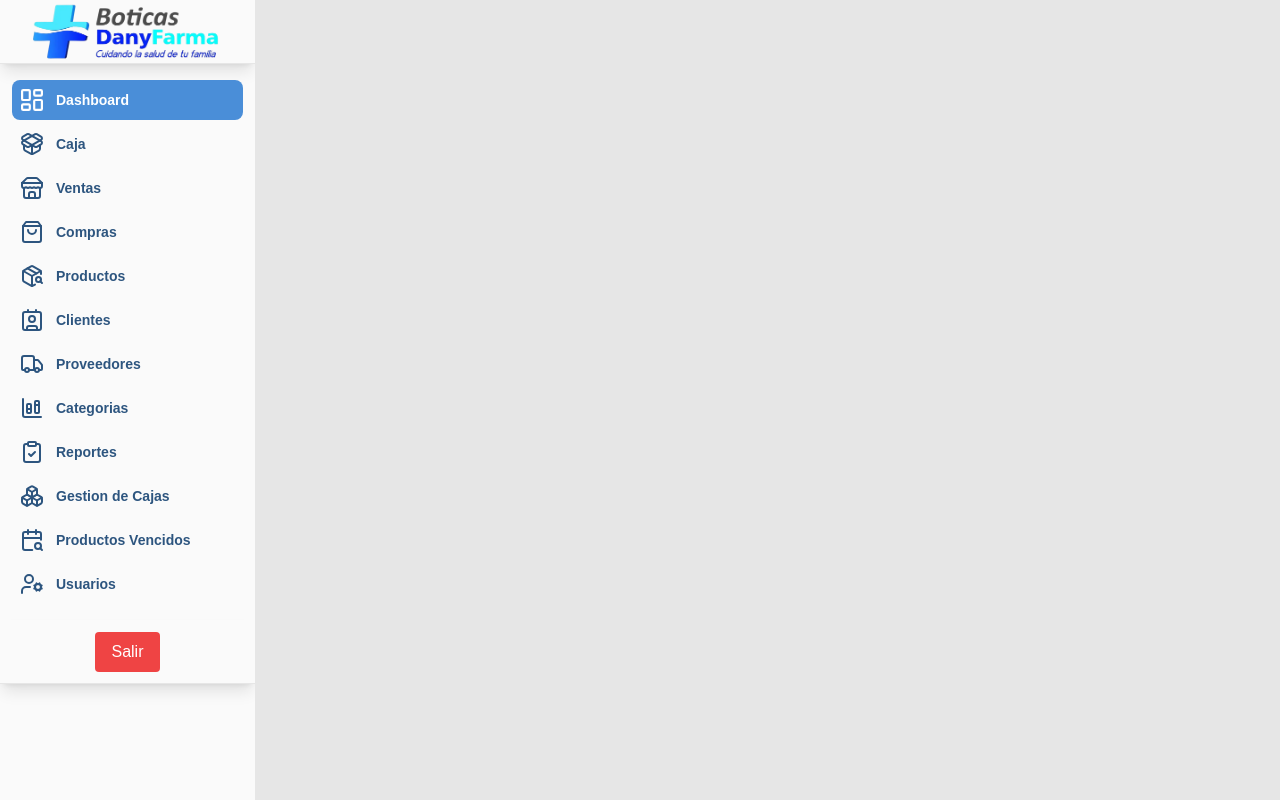
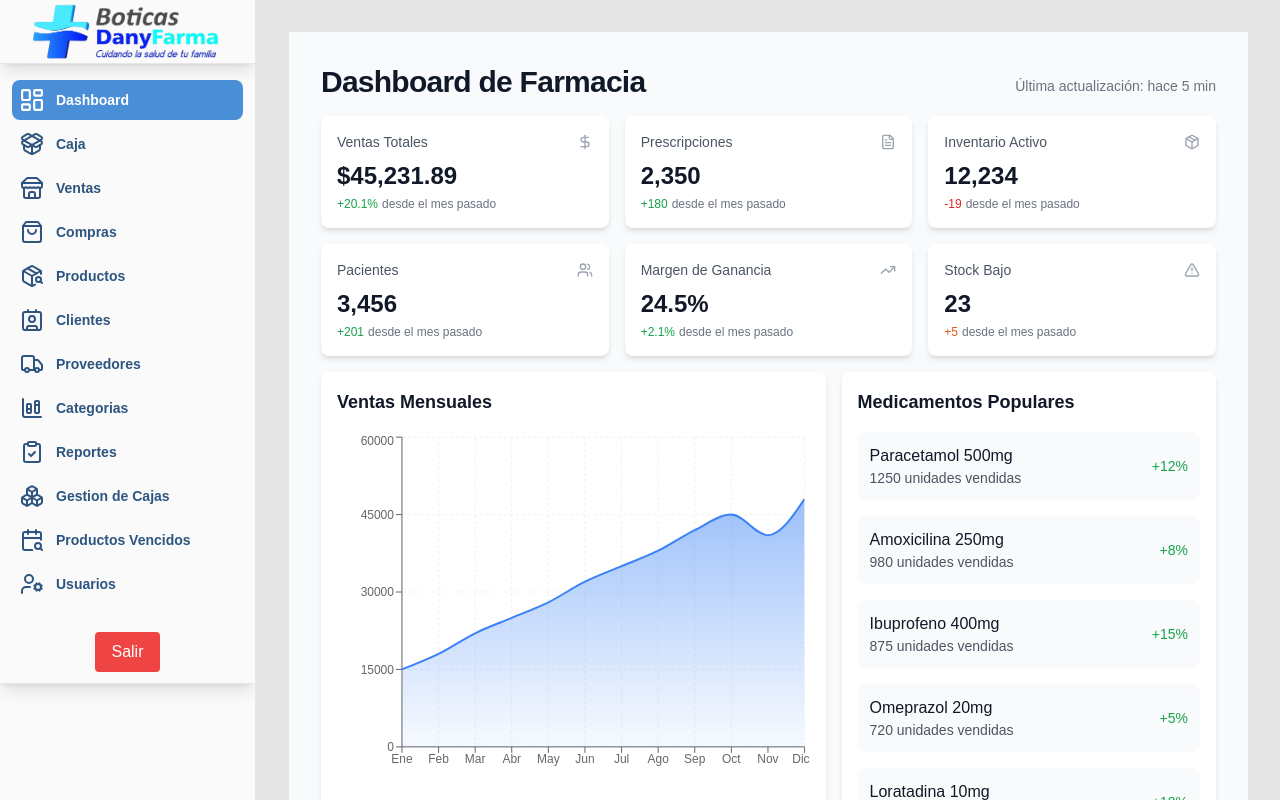
Before and after one commit to VikusS3/sistema-farmacia, a Next.js app in the folder frontend/: page /dashboard in a window 1280 px wide. Built offline with nearby package versions, Linux system fonts and the light colour scheme; sample sign-in values are in the browser's storage.

Commit message:
implementacion de rechartjs para las estadisticas

```diff
--- /dev/null
+++ b/frontend/app/components/dashboard/MetricasCard.tsx
@@ -0,0 +1,41 @@
+import React from "react";
+
+import { LucideIcon } from "lucide-react";
+
+interface MetricasCardProps {
+  title: string;
+  value: string;
+  change: string;
+  changeType: "positive" | "negative" | "warning";
+  icon: LucideIcon;
+}
+
+export const MetricasCard: React.FC<MetricasCardProps> = ({
+  title,
+  value,
+  change,
+  changeType,
+  icon: Icon,
+}) => {
+  const changeColorClass = {
+    positive: "text-green-600",
+    negative: "text-red-600",
+    warning: "text-orange-600",
+  }[changeType];
+
+  return (
+    <div className="bg-white rounded-lg shadow-md p-4">
+      <div className="flex items-center justify-between">
+        <h5 className="text-sm font-medium text-gray-600">{title}</h5>
+        <Icon className="h-4 w-4 text-gray-400" />
+      </div>
+      <div className="mt-2">
+        <div className="text-2xl font-bold text-gray-900">{value}</div>
+        <p className={`text-xs ${changeColorClass} flex items-center mt-1`}>
+          {change}
+          <span className="text-gray-500 ml-1">desde el mes pasado</span>
+        </p>
+      </div>
+    </div>
+  );
+};
--- /dev/null
+++ b/frontend/app/components/dashboard/PopularMedications.tsx
@@ -0,0 +1,34 @@
+import React from "react";
+
+const medications = [
+  { name: "Paracetamol 500mg", sales: 1250, change: "+12%" },
+  { name: "Amoxicilina 250mg", sales: 980, change: "+8%" },
+  { name: "Ibuprofeno 400mg", sales: 875, change: "+15%" },
+  { name: "Omeprazol 20mg", sales: 720, change: "+5%" },
+  { name: "Loratadina 10mg", sales: 650, change: "+18%" },
+];
+
+export const PopularMedications = () => {
+  return (
+    <div className="space-y-4">
+      {medications.map((med, index) => (
+        <div
+          key={index}
+          className="flex items-center justify-between p-3 rounded-lg bg-gray-50 hover:bg-gray-100 transition-colors"
+        >
+          <div className="flex-1">
+            <p className="font-medium text-gray-900">{med.name}</p>
+            <p className="text-sm text-gray-600">
+              {med.sales} unidades vendidas
+            </p>
+          </div>
+          <div className="text-right">
+            <span className="text-sm font-medium text-green-600">
+              {med.change}
+            </span>
+          </div>
+        </div>
+      ))}
+    </div>
+  );
+};
--- /dev/null
+++ b/frontend/app/components/dashboard/VentasChart.tsx
@@ -0,0 +1,59 @@
+import React from "react";
+import {
+  Area,
+  AreaChart,
+  ResponsiveContainer,
+  XAxis,
+  YAxis,
+  CartesianGrid,
+  Tooltip,
+} from "recharts";
+
+const data = [
+  { name: "Ene", total: 15000 },
+  { name: "Feb", total: 18000 },
+  { name: "Mar", total: 22000 },
+  { name: "Abr", total: 25000 },
+  { name: "May", total: 28000 },
+  { name: "Jun", total: 32000 },
+  { name: "Jul", total: 35000 },
+  { name: "Ago", total: 38000 },
+  { name: "Sep", total: 42000 },
+  { name: "Oct", total: 45000 },
+  { name: "Nov", total: 41000 },
+  { name: "Dic", total: 48000 },
+];
+
+export const SalesChart = () => {
+  return (
+    <ResponsiveContainer width="100%" height={350}>
+      <AreaChart data={data}>
+        <defs>
+          <linearGradient id="colorTotal" x1="0" y1="0" x2="0" y2="1">
+            <stop offset="5%" stopColor="#3b82f6" stopOpacity={0.8} />
+            <stop offset="95%" stopColor="#3b82f6" stopOpacity={0.1} />
+          </linearGradient>
+        </defs>
+        <CartesianGrid strokeDasharray="3 3" stroke="#f0f0f0" />
+        <XAxis dataKey="name" stroke="#666" fontSize={12} />
+        <YAxis stroke="#666" fontSize={12} />
+        <Tooltip
+          contentStyle={{
+            backgroundColor: "white",
+            border: "1px solid #e2e8f0",
+            borderRadius: "8px",
+            boxShadow: "0 4px 6px -1px rgba(0, 0, 0, 0.1)",
+          }}
+          formatter={(value) => [`$${value.toLocaleString()}`, "Ventas"]}
+        />
+        <Area
+          type="monotone"
+          dataKey="total"
+          stroke="#3b82f6"
+          strokeWidth={2}
+          fill="url(#colorTotal)"
+        />
+      </AreaChart>
+    </ResponsiveContainer>
+  );
+};
--- a/frontend/app/dashboard/page.tsx
+++ b/frontend/app/dashboard/page.tsx
@@ -1,9 +1,109 @@
 "use client";
 
+import { MetricasCard } from "../components/dashboard/MetricasCard";
+import { PopularMedications } from "../components/dashboard/PopularMedications";
+import { SalesChart } from "../components/dashboard/VentasChart";
 import ProtectedRoute from "../components/ProtectedRoute";
+import {
+  DollarSign,
+  Package,
+  FileText,
+  Users,
+  TrendingUp,
+  AlertTriangle,
+} from "lucide-react";
+function DashboardContent() {
+  const metrics = [
+    {
+      title: "Ventas Totales",
+      value: "$45,231.89",
+      change: "+20.1%",
+      changeType: "positive" as const,
+      icon: DollarSign,
+    },
+    {
+      title: "Prescripciones",
+      value: "2,350",
+      change: "+180",
+      changeType: "positive" as const,
+      icon: FileText,
+    },
+    {
+      title: "Inventario Activo",
+      value: "12,234",
+      change: "-19",
+      changeType: "negative" as const,
+      icon: Package,
+    },
+    {
+      title: "Pacientes",
+      value: "3,456",
+      change: "+201",
+      changeType: "positive" as const,
+      icon: Users,
+    },
+    {
+      title: "Margen de Ganancia",
+      value: "24.5%",
+      change: "+2.1%",
+      changeType: "positive" as const,
+      icon: TrendingUp,
+    },
+    {
+      title: "Stock Bajo",
+      value: "23",
+      change: "+5",
+      changeType: "warning" as const,
+      icon: AlertTriangle,
+    },
+  ];
+  return (
+    <div className="flex-1 space-y-4 p-4 md:p-8 pt-6 bg-gray-50 min-h-screen">
+      <div className="flex items-center justify-between space-y-2">
+        <h2 className="text-3xl font-bold tracking-tight text-gray-900">
+          Dashboard de Farmacia
+        </h2>
+        <div className="flex items-center space-x-2">
+          <span className="text-sm text-gray-500">
+            Última actualización: hace 5 min
+          </span>
+        </div>
+      </div>
 
-function DashboardContent() {
-  return <div></div>;
+      {/* Metrics Grid */}
+      <div className="grid gap-4 md:grid-cols-2 lg:grid-cols-3">
+        {metrics.map((metric, index) => (
+          <MetricasCard key={index} {...metric} />
+        ))}
+      </div>
+
+      {/* Charts Section */}
+      <div className="grid gap-4 md:grid-cols-2 lg:grid-cols-7">
+        <div className="col-span-4 bg-white rounded-lg shadow-md p-4">
+          <header className="flex items-center justify-between">
+            <h2 className="text-lg font-bold text-gray-900">
+              Ventas Mensuales
+            </h2>
+          </header>
+          <div className="mt-4">
+            <SalesChart />
+          </div>
+        </div>
+        <div className="col-span-3 bg-white rounded-lg shadow-md p-4">
+          <header className="flex items-center justify-between">
+            <h2 className="text-lg font-bold text-gray-900">
+              Medicamentos Populares
+            </h2>
+          </header>
+          <div className="mt-4">
+            <PopularMedications />
+          </div>
+        </div>
+      </div>
+
+      <div className="grid gap-4 md:grid-cols-2"></div>
+    </div>
+  );
 }
 
 export default function DashboardPage() {
--- a/frontend/package.json
+++ b/frontend/package.json
@@ -19,6 +19,7 @@
     "next-themes": "^0.4.4",
     "react": "^19.0.0",
     "react-dom": "^19.0.0",
+    "recharts": "^2.15.3",
     "sweetalert2": "^11.6.13",
     "sweetalert2-react-content": "^5.1.0"
   },
```
Also changed, not shown: 1 other file (tests, documents, lock files or other folders).
